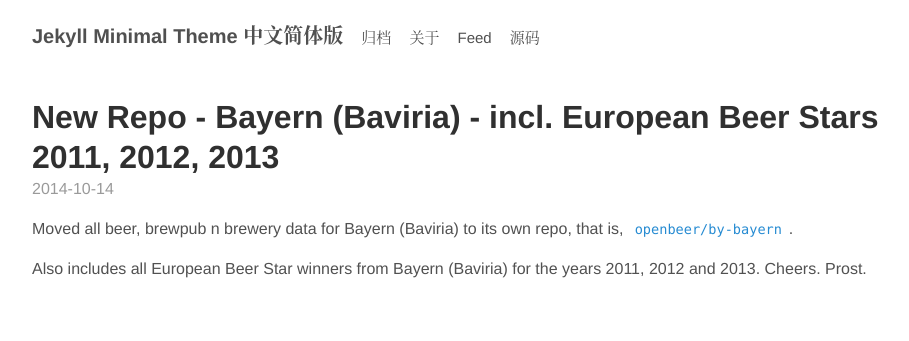
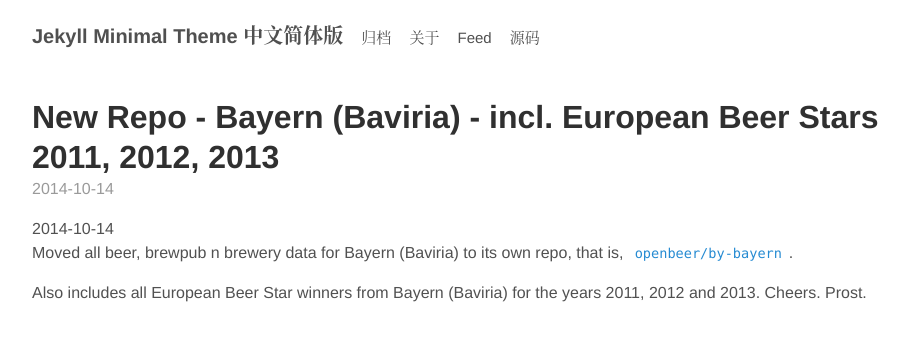
Before and after one commit to gledos/jekyll-minimal-theme-zh-cmn-hans, a Jekyll site: the page built from _posts/2014-10-14-new-repo-baviria-bayern.md, in a window 1280 px wide. Shown: the top 341 px of the page, without its empty margins (168-1077 px from the left). Built offline with Jekyll 4.4.1, drawn with Linux system fonts in a browser that asks for light colours.

Commit message:
修改了原本的时间格式，无需在yaml头文件中加入date数据，直接使用文件命名中的时间

```diff
--- a/_layouts/post.html
+++ b/_layouts/post.html
@@ -6,5 +6,6 @@ layout: default
   <h1 class='post-title'>{{ page.title }}</h1>
   {% assign sinple_path_date = page.path | remove: "_posts/" | split: "-" %}
   <div class="post-date">{{ sinple_path_date[0] | append: "-" | append: sinple_path_date[1] | append: "-" | append: sinple_path_date[2] | date: "%F" }}</div>
+  <div class="post-date233">{{ page.path | date: "%F" }}</div>
   {{ content }}
 </article>
```
